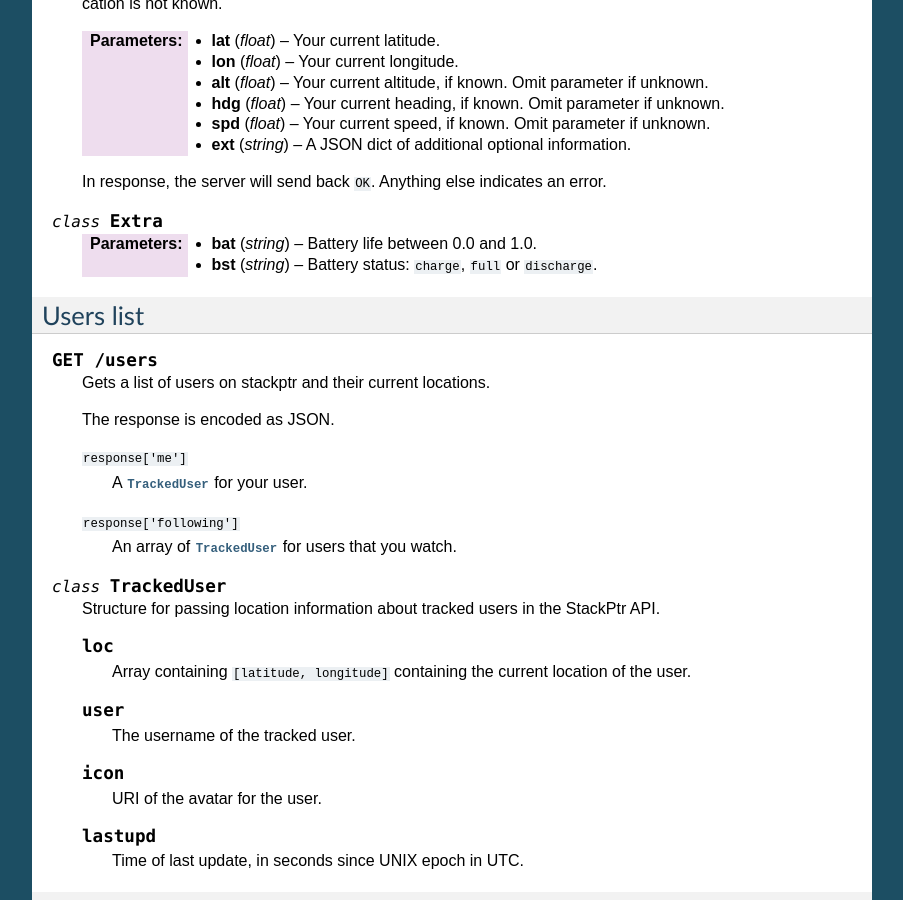
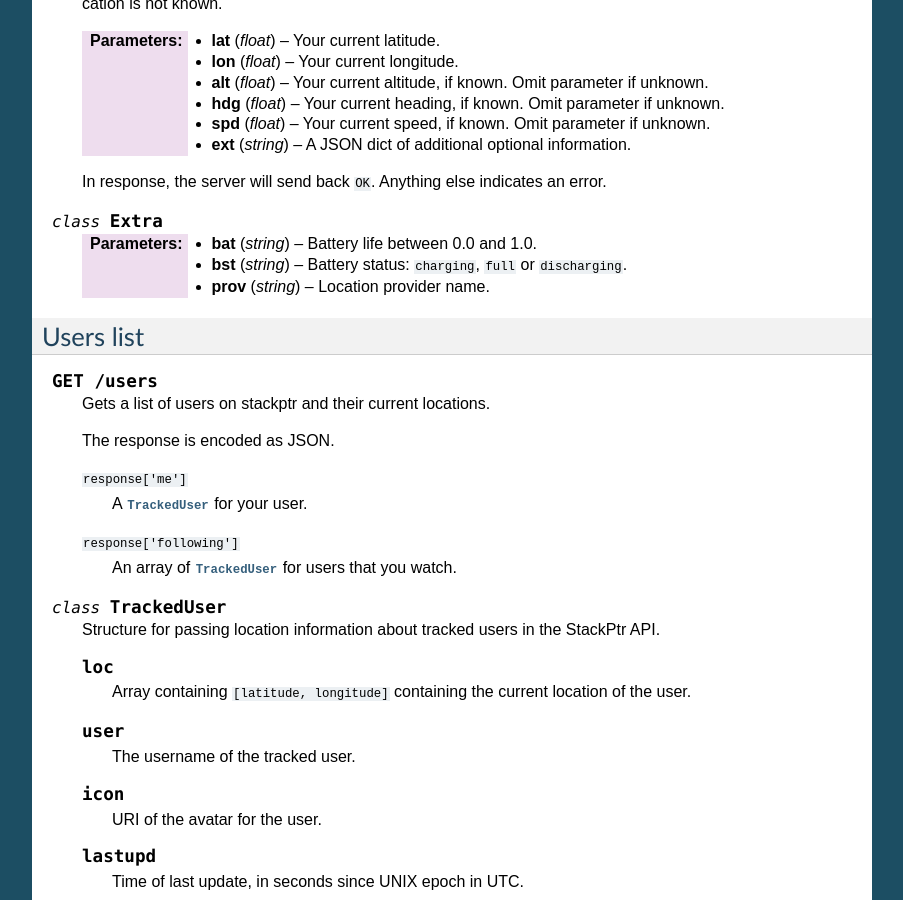
Before and after one commit to stackunderflow-stackptr/stackptr_tools, a Sphinx documentation site: the page built from docs/source/api.rst, in a window 1280 px wide and 900 px high, scrolled down 906 px. Shown: the whole window, without its empty margins (198-1101 px from the left). Built offline with Sphinx 7.4.7, drawn with Linux system fonts in a browser that asks for light colours.

Commit message:
update api docs

```diff
--- a/docs/source/api.rst
+++ b/docs/source/api.rst
@@ -56,7 +56,8 @@ Update location
 .. class:: Extra
 
    :param string bat: Battery life between 0.0 and 1.0.
-   :param string bst: Battery status: ``charge``, ``full`` or ``discharge``.
+   :param string bst: Battery status: ``charging``, ``full`` or ``discharging``.
+   :param string prov: Location provider name.
 
 Users list
 ==========
```
